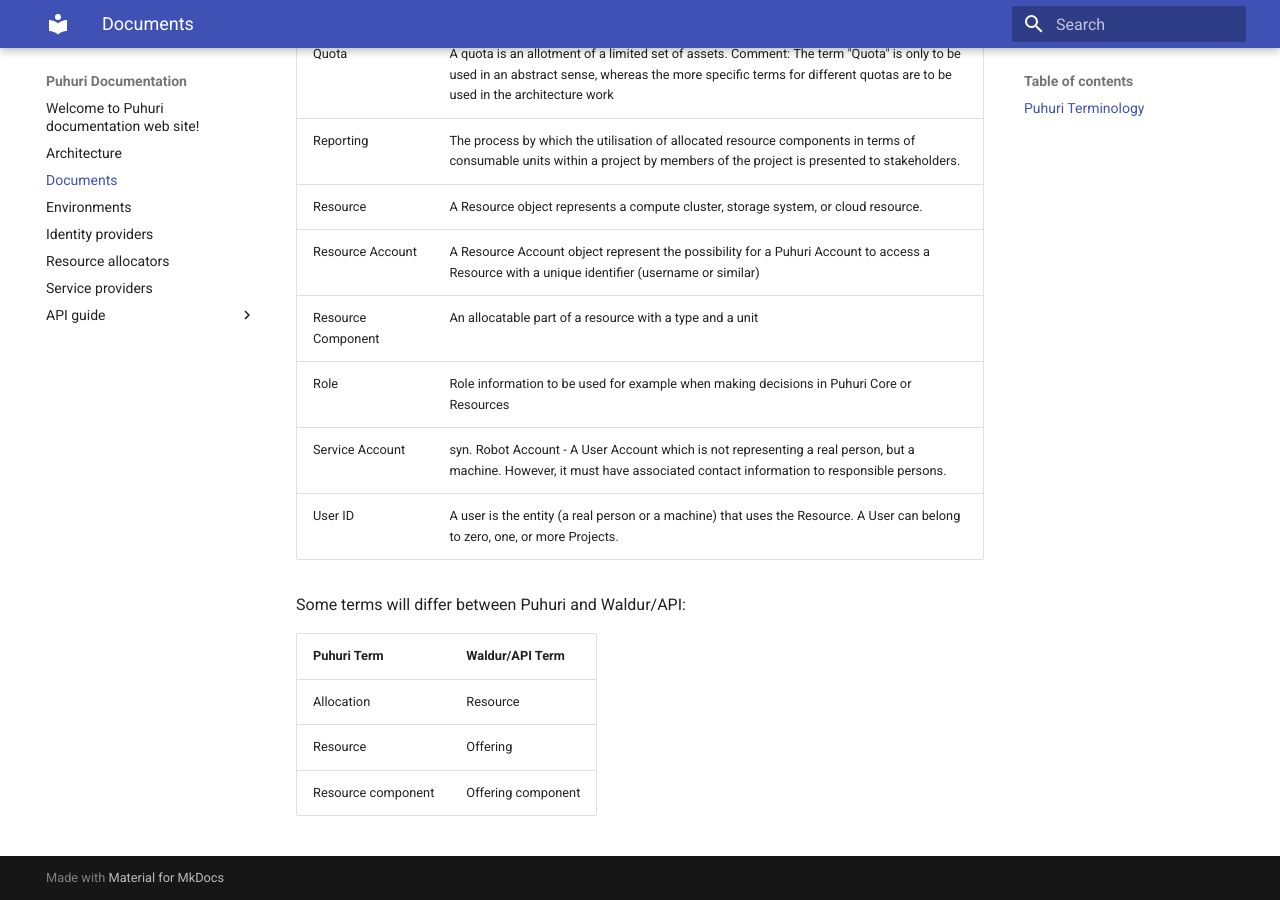
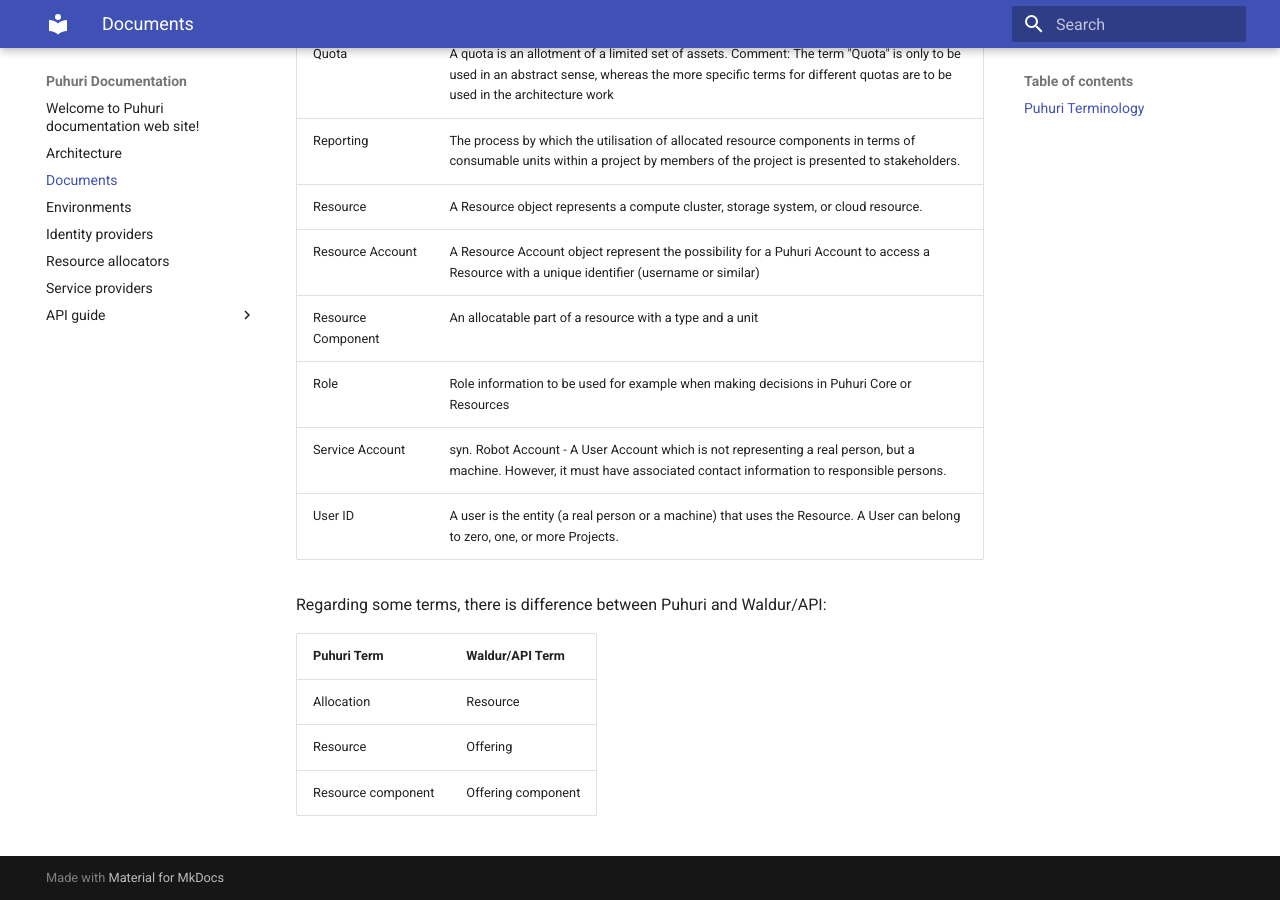
Before and after one commit to neicnordic/puhuri-web, an MkDocs documentation site: the page built from docs/documents.md, in a window 1280 px wide and 900 px high, scrolled down 2291 px. Built offline with MkDocs 1.6.1 and Material for MkDocs 9.7.7, drawn with Linux system fonts in a browser that asks for light colours.

Commit message:
Wording adjusted

```diff
--- a/docs/documents.md
+++ b/docs/documents.md
@@ -39,7 +39,7 @@ Service Account|syn. Robot Account - A User Account which is not representing a
 User ID| A user is the entity (a real person or a machine) that uses the Resource. A User can belong to zero, one, or more Projects. |
 
 
-Some terms will differ between Puhuri and Waldur/API:
+Regarding some terms, there is difference between Puhuri and Waldur/API:
 
 **Puhuri Term** | **Waldur/API Term** |
 --- | --- |
```
